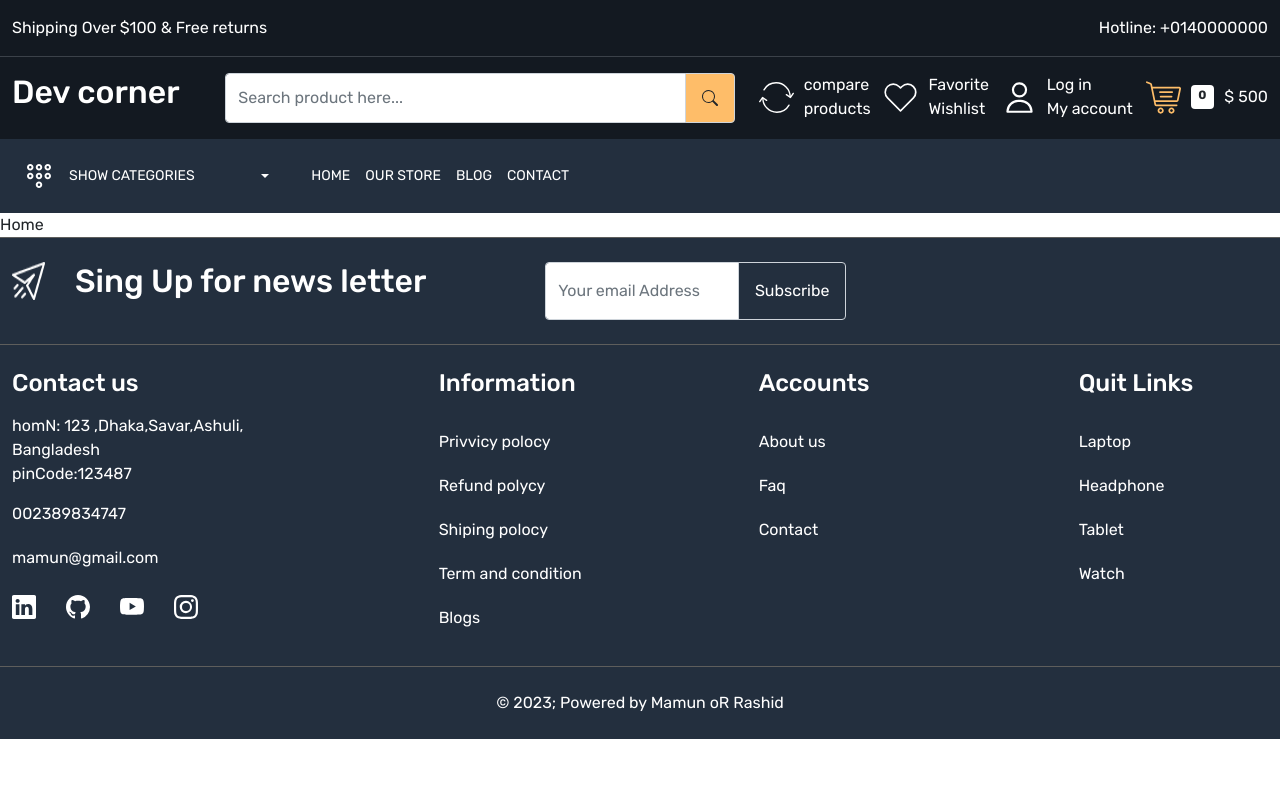
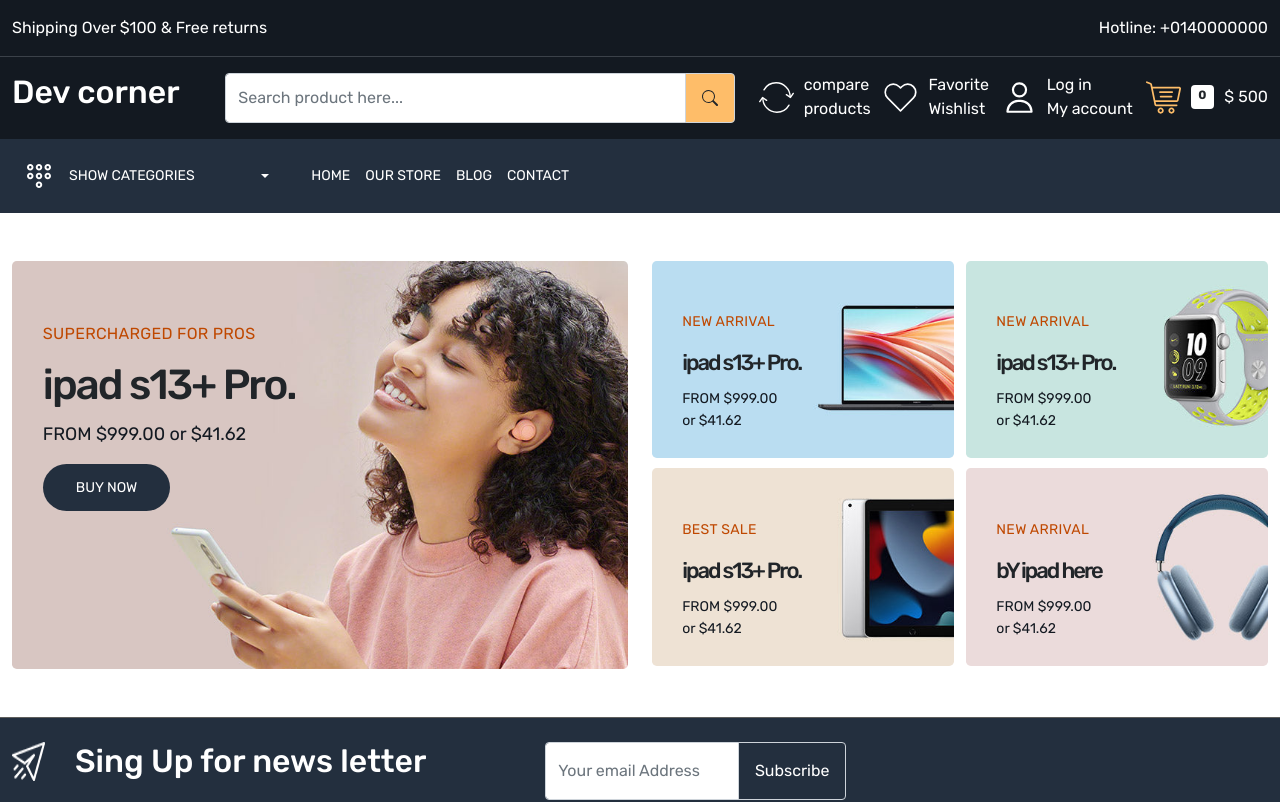
Before and after one commit to Mamun35421/E-comerce-Website, a React (Create React App) app: page / in a window 1280 px wide. Shown: the top 802 px of the page. Built offline with nearby package versions, Linux system fonts and the light colour scheme.

Commit message:
Home-section add

```diff
--- a/src/App.css
+++ b/src/App.css
@@ -8,6 +8,7 @@
   --color-3b4149:#3b4149;
   --color-febd69: #febd69;
   --color-23f3e: #232f3e;
+  --color-bf4800:#bf4800;
 }
 body{
   font-family: 'Rubik', sans-serif;
@@ -30,7 +31,19 @@
 .gap-30{
   gap: 30px;
 }
+.button{
+  background-color: var(--color-23f3e);
+  color: white;
+  font-size: 14px;
+  padding:13px 33px;
+  border-radius: 25px;
 
+}
+
+.button:hover{
+  background-color: var(--color-febd69);
+  color: #131921;
+}
 
 /*Header part */
 
@@ -108,3 +121,72 @@
 
 
 /*Footer part ends */
+
+
+/*Home page */
+.main-banner-content{
+  top: 15%;
+  left: 5%;
+}
+.main-banner-content h4{
+  font-size: 16px;
+  font-weight: 400;
+  line-height: 24px;
+  color: var(--color-bf4800);
+  margin: 0  0 12px;
+  letter-spacing: 0.3px;
+  text-transform: uppercase;
+}
+
+.main-banner-content h5{
+  font-size: 42px;
+  line-height: 54px;
+  font-weight: 500;
+  text-transform: none;
+  letter-spacing: -2px;
+}
+.main-banner-content p{
+  font-size: 18px;
+  line-height: 28px;
+  text-transform: none;
+  letter-spacing: 0.4;
+  color: var(--color-121921);
+}
+
+/* */
+
+.small-banner-content{
+  top: 25%;
+  left: 10%;
+}
+.small-banner-content h4{
+  font-size: 14px;
+  font-weight: 400;
+  line-height: 24px;
+  color: var(--color-bf4800);
+  margin: 0  0 12px;
+  letter-spacing: 0.3px;
+  text-transform: uppercase;
+}
+
+.small-banner-content h5{
+  font-size: 22px;
+  line-height: 34px;
+  font-weight: 500;
+  text-transform: none;
+  letter-spacing: -2px;
+}
+.small-banner-content p{
+  font-size: 14px;
+  line-height: 22px;
+  text-transform: none;
+  letter-spacing: 0.4;
+  color: var(--color-121921);
+}
+
+.small-banner{
+  width: 49%;
+}
+
+
+/*Home page end */
--- a/src/Pages/Home.js
+++ b/src/Pages/Home.js
@@ -1,8 +1,76 @@
 import React from 'react'
+import { Link } from 'react-router-dom'
 
 const Home = () => {
   return (
-    <div>Home</div>
+    <>
+      <section className='home-wrapper-1 py-5'>
+        <div className='container-xxl'>
+          <div className='row'>
+            <div className='col-6'>
+              <div className='main-banner position-relative '>
+                <img src='images/main-banner-1.jpg' className='img-fluid rounded-3' alt='main-banner' />
+
+                <div className='main-banner-content position-absolute'>
+                  <h4>SUPERCHARGED FOR PROS</h4>
+                  <h5>ipad s13+ Pro.</h5>
+                  <p>FROM $999.00 or $41.62</p>
+                  <Link className='button'>BUY NOW</Link>
+                </div>
+              </div>
+            </div>
+
+            <div className='col-6'>
+              <div className='d-flex flex-wrap justify-content-between gap-10 align-items-center'>
+                <div className='small-banner position-relative '>
+                  <img src='images/catbanner-01.jpg' className='img-fluid rounded-3' alt='main-banner' />
+
+                  <div className='small-banner-content position-absolute'>
+                    <h4>NEW ARRIVAL</h4>
+                    <h5>ipad s13+ Pro.</h5>
+                    <p>FROM $999.00 <br/> or $41.62</p>
+
+                  </div>
+                </div>
+                <div className='small-banner position-relative '>
+                  <img src='images/catbanner-02.jpg' className='img-fluid rounded-3' alt='main-banner' />
+
+                  <div className='small-banner-content position-absolute'>
+                    <h4>NEW ARRIVAL</h4>
+                    <h5>ipad s13+ Pro.</h5>
+                    <p>FROM $999.00 <br/> or $41.62</p>
+
+                  </div>
+                </div>
+                <div className='small-banner position-relative '>
+                  <img src='images/catbanner-03.jpg' className='img-fluid rounded-3' alt='main-banner' />
+
+                  <div className='small-banner-content position-absolute'>
+                    <h4>Best sale</h4>
+                    <h5>ipad s13+ Pro.</h5>
+                    <p>FROM $999.00 <br/> or $41.62</p>
+
+                  </div>
+                </div>
+                <div className='small-banner position-relative '>
+                  <img src='images/catbanner-04.jpg' className='img-fluid rounded-3' alt='main-banner' />
+
+                  <div className='small-banner-content position-absolute'>
+                    <h4>NEW ARRIVAL</h4>
+                    <h5>bY ipad here</h5>
+                    <p>FROM $999.00 <br/> or $41.62</p>
+
+                  </div>
+                </div>
+
+              </div>
+
+            </div>
+          </div>
+
+        </div>
+      </section>
+    </>
   )
 }
 
```
